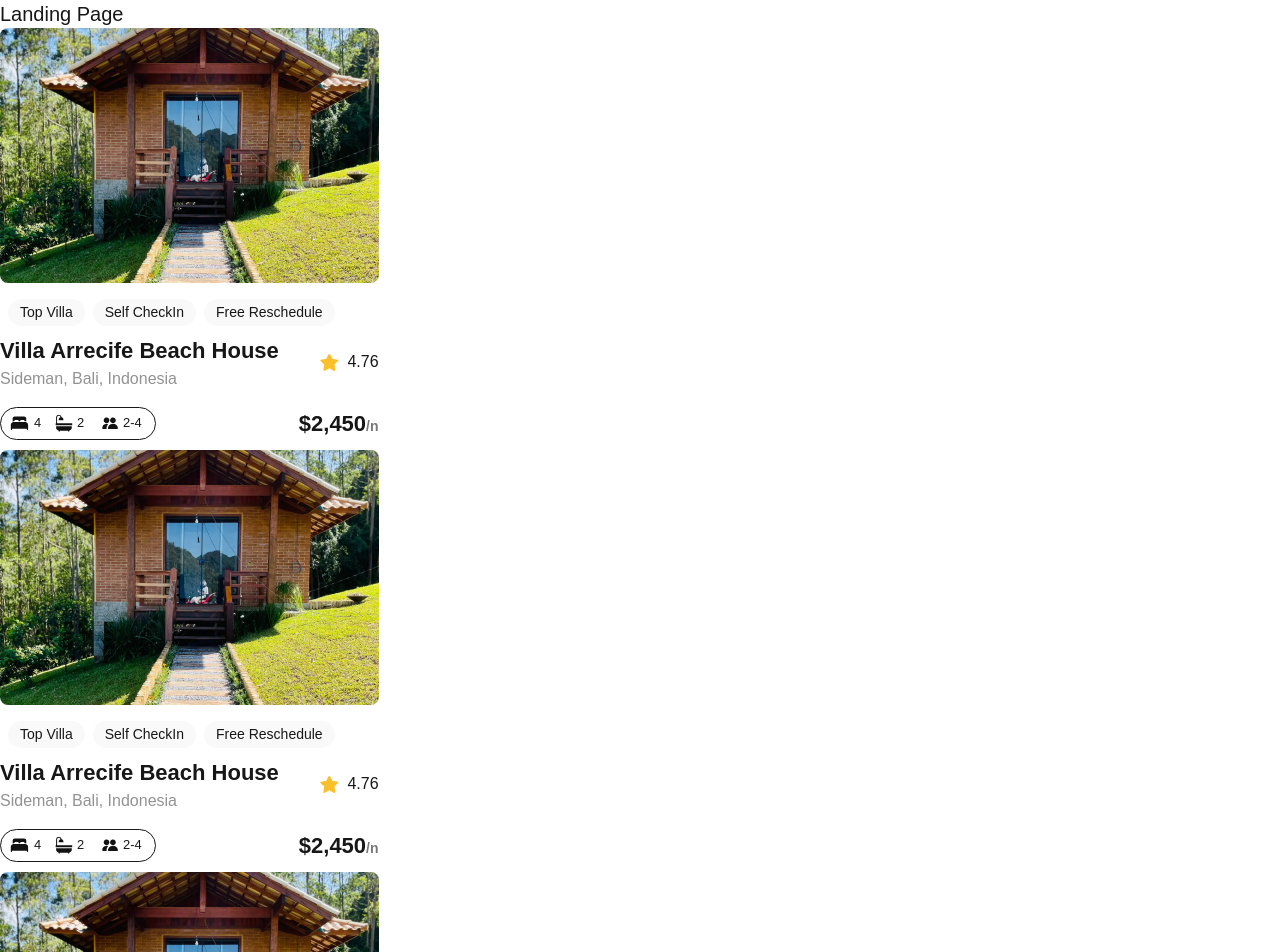
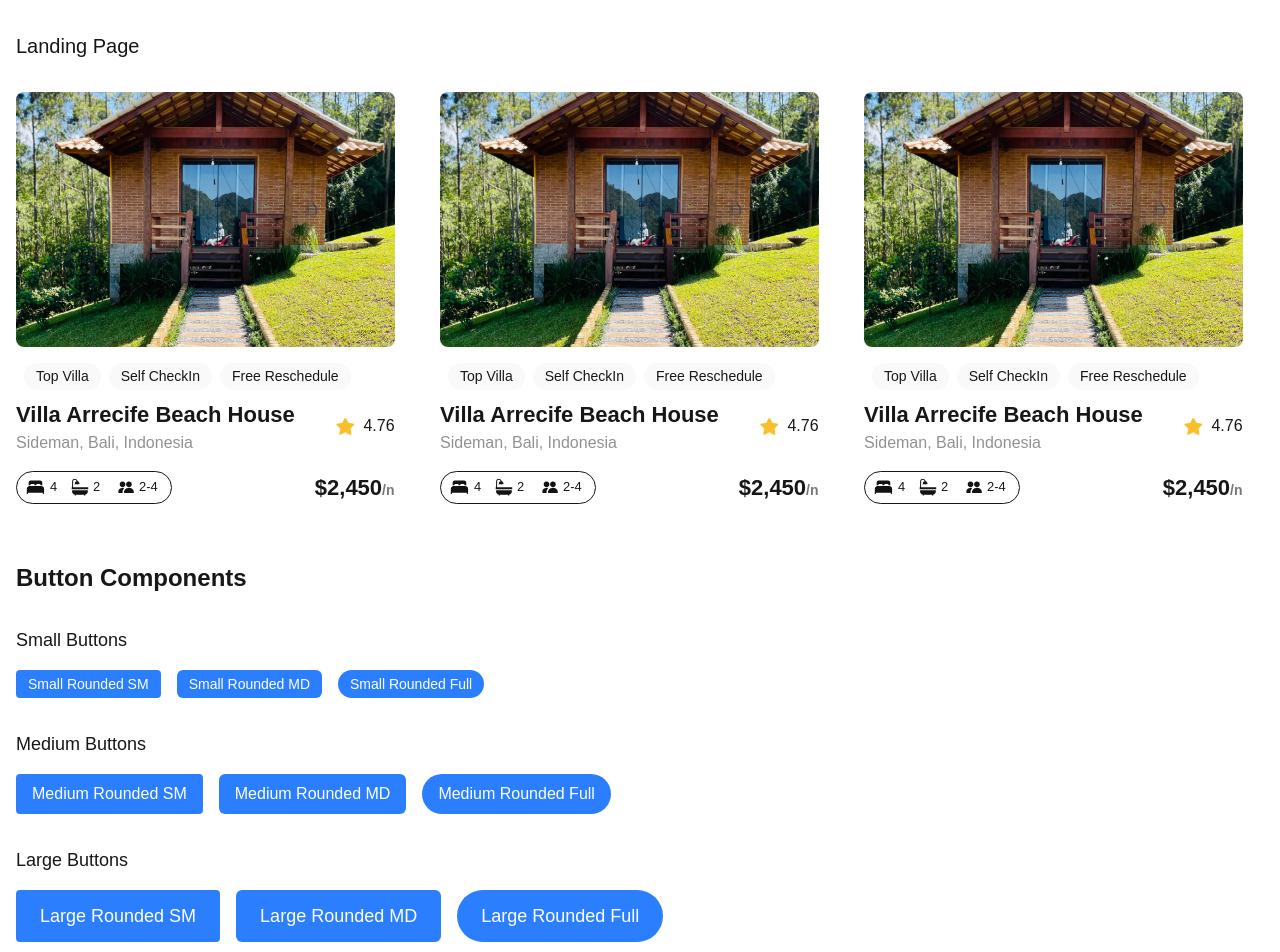
Before and after one commit to BBBenson/alx-project-0x00-setup, a Next.js app in the folder alx-project-0x00/: page /landing in a window 1280 px wide. Shown: the top 952 px of the page. Built offline with nearby package versions, Linux system fonts and the light colour scheme.

Commit message:
add buttons

```diff
--- /dev/null
+++ b/alx-project-0x00/components/Button.tsx
@@ -0,0 +1,32 @@
+import type React from "react"
+// Define ButtonProps locally if not exported from "@/interfaces"
+export interface ButtonProps {
+  title: string;
+  size?: "small" | "medium" | "large";
+  shape?: "rounded-sm" | "rounded-md" | "rounded-full";
+}
+
+const Button: React.FC<ButtonProps> = ({ title, size = "medium", shape = "rounded-md" }) => {
+  // Size classes
+  const sizeClasses = {
+    small: "px-3 py-1 text-sm",
+    medium: "px-4 py-2 text-base",
+    large: "px-6 py-3 text-lg",
+  }
+
+  // Shape classes
+  const shapeClasses = {
+    "rounded-sm": "rounded-sm",
+    "rounded-md": "rounded-md",
+    "rounded-full": "rounded-full",
+  }
+
+  const baseClasses =
+    "bg-blue-500 text-white font-medium hover:bg-blue-600 transition-colors duration-200 focus:outline-none focus:ring-2 focus:ring-blue-500 focus:ring-opacity-50"
+
+  const combinedClasses = `${baseClasses} ${sizeClasses[size]} ${shapeClasses[shape]}`
+
+  return <button className={combinedClasses}>{title}</button>
+}
+
+export default Button
--- a/alx-project-0x00/pages/landing.tsx
+++ b/alx-project-0x00/pages/landing.tsx
@@ -1,13 +1,53 @@
+import type React from "react"
 import Card from "@/components/Card"
+import Button from "@/components/Button"
 
-const Landing: React.FC =  () => {
+const Landing: React.FC = () => {
   return (
-    <div>
-      <h1 className=" text-xl font-extralight">Landing Page</h1>
-      <Card />
-      <Card />
-      <Card />
+    <div className="container mx-auto px-4 py-8">
+      <h1 className="text-xl font-extralight mb-8">Landing Page</h1>
+
+
+      <div className="grid grid-cols-1 md:grid-cols-2 lg:grid-cols-3 gap-6 mb-12">
+        <Card />
+        <Card />
+        <Card />
+      </div>
+
+      <div className="space-y-8">
+        <h2 className="text-2xl font-semibold">Button Components</h2>
+
+
+        <div className="space-y-4">
+          <h3 className="text-lg font-medium">Small Buttons</h3>
+          <div className="flex flex-wrap gap-4">
+            <Button title="Small Rounded SM" size="small" shape="rounded-sm" />
+            <Button title="Small Rounded MD" size="small" shape="rounded-md" />
+            <Button title="Small Rounded Full" size="small" shape="rounded-full" />
+          </div>
+        </div>
+
+        <div className="space-y-4">
+          <h3 className="text-lg font-medium">Medium Buttons</h3>
+          <div className="flex flex-wrap gap-4">
+            <Button title="Medium Rounded SM" size="medium" shape="rounded-sm" />
+            <Button title="Medium Rounded MD" size="medium" shape="rounded-md" />
+            <Button title="Medium Rounded Full" size="medium" shape="rounded-full" />
+          </div>
+        </div>
+
+
+        <div className="space-y-4">
+          <h3 className="text-lg font-medium">Large Buttons</h3>
+          <div className="flex flex-wrap gap-4">
+            <Button title="Large Rounded SM" size="large" shape="rounded-sm" />
+            <Button title="Large Rounded MD" size="large" shape="rounded-md" />
+            <Button title="Large Rounded Full" size="large" shape="rounded-full" />
+          </div>
+        </div>
+      </div>
     </div>
   )
 }
+
 export default Landing
```
